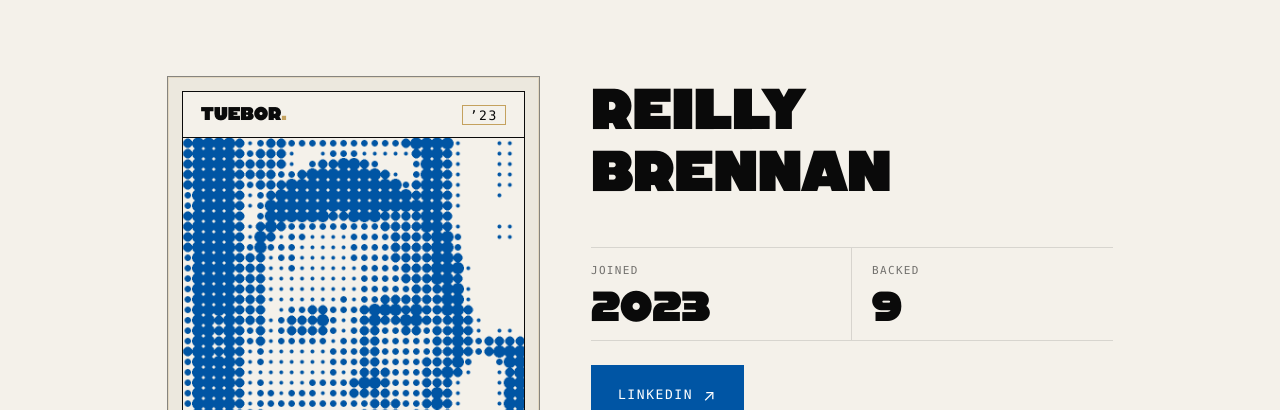
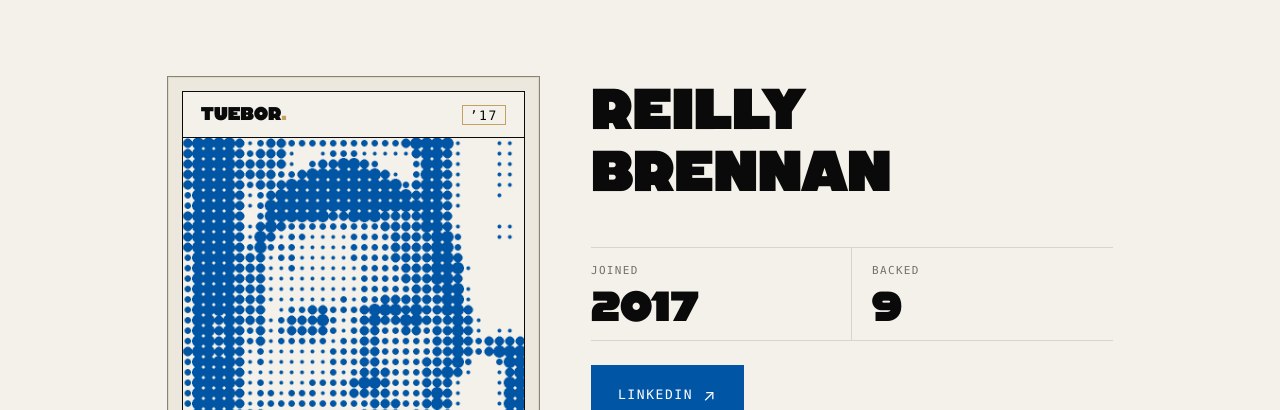
Before and after one commit to arepb/tuebor, a Jekyll site: the page built from _pledgees/reilly-brennan.md, in a window 1280 px wide and 900 px high. Shown: the part 129-539 px from the top of the window. Built offline with Jekyll 4.4.1, drawn with Linux system fonts in a browser that asks for light colours.

Commit message:
roster: year_joined now reflects earliest backed investment
New convention: a pledgee's joined year = the year of their first
Tuebor-counted investment. Updates:

- Josh Berg:      2026 -> 2023 (Hum)
- Chris Thomas:   2023 -> 2014 (earliest backed)
- Reilly Brennan: 2023 -> 2017 (May Mobility)
- Will Foss:      2024 (already correct)

Regenerated OG images for the three updated profiles.

Co-Authored-By: Claude Opus 4.7 (1M context) <noreply@anthropic.com>

```diff
--- a/_pledgees/reilly-brennan.md
+++ b/_pledgees/reilly-brennan.md
@@ -4,7 +4,7 @@ name: Reilly Brennan
 last_name: Brennan
 slug: reilly-brennan
 city: Birmingham
-year_joined: 2023
+year_joined: 2017
 portrait_source: reilly-source.jpg
 portrait_face_y: 0.40
 portrait_scale: 0.66
```
Also changed, not shown: _pledgees/chris-thomas.md (+1 -1 lines), _pledgees/josh-berg.md (+1 -1 lines), assets/images/pledgees/chris-thomas-og.png, assets/images/pledgees/josh-berg-og.png, assets/images/pledgees/reilly-brennan-og.png.
